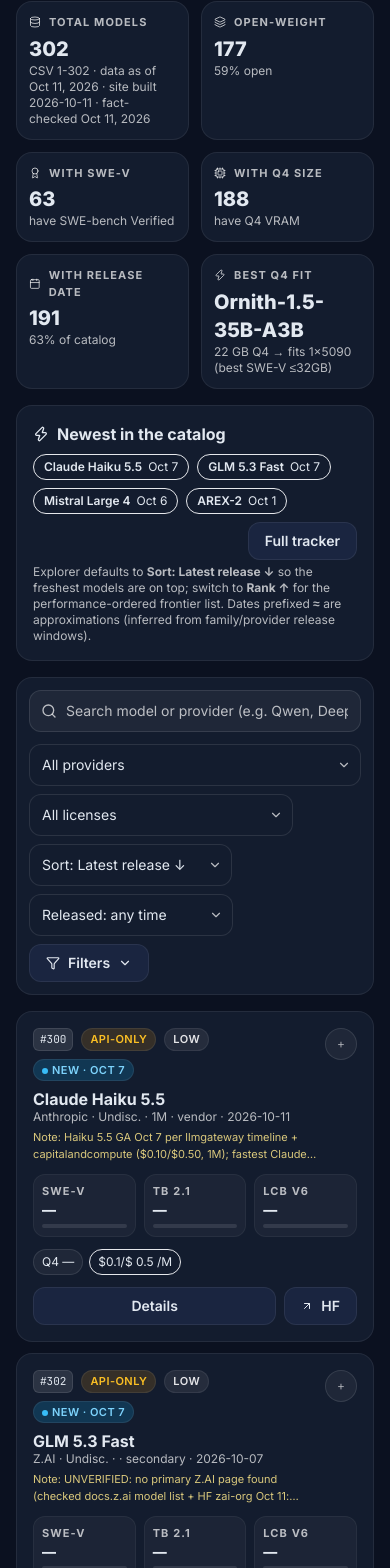
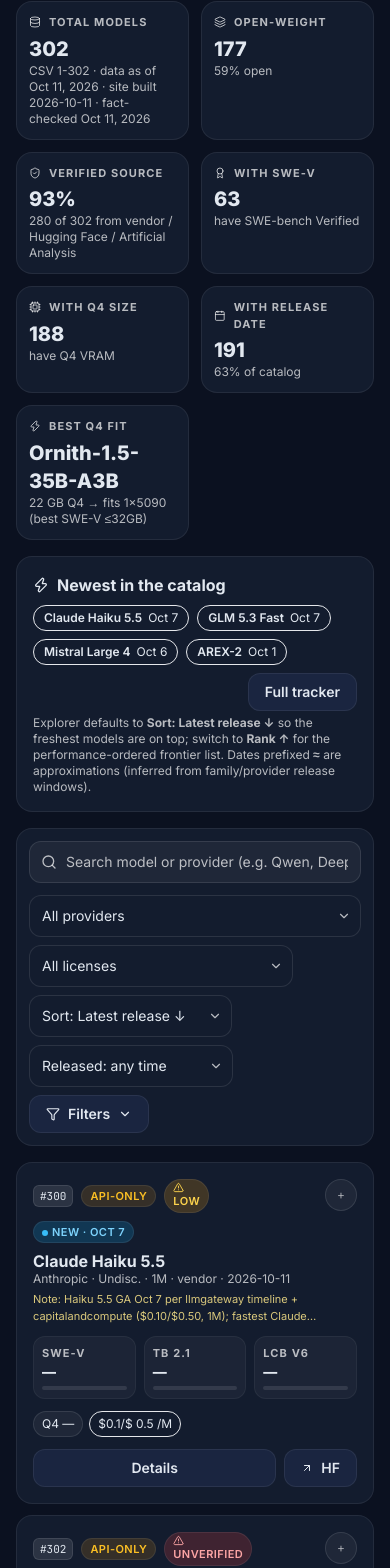
Before and after one commit to sachindeepcleaning-coder/ai-tracker, a React (Vite) app in the folder frontend/: page / in a window 390 px wide. Shown: the part 130-1698 px from the top of the page. Built offline with nearby package versions, Linux system fonts and the light colour scheme.

Commit message:
feat(ui): unverified badges + verified-source KPI

```diff
--- a/frontend/src/App.tsx
+++ b/frontend/src/App.tsx
@@ -1,5 +1,5 @@
 import React, { lazy, Suspense, useEffect, useState } from 'react'
-import { Zap, Database, Award, Layers, Cpu, Calendar } from 'lucide-react'
+import { Zap, Database, Award, Layers, Cpu, Calendar, ShieldCheck } from 'lucide-react'
 import Header from './components/Header'
 import Explorer from './components/Explorer'
 import ErrorBoundary from './components/ErrorBoundary'
@@ -135,10 +135,11 @@
       {ready && (
       <>
       {/* KPI strip */}
-      <section aria-label="Catalog summary" className="max-w-[1400px] mx-auto px-4 md:px-6 py-4 grid grid-cols-2 md:grid-cols-6 gap-3">
+      <section aria-label="Catalog summary" className="max-w-[1400px] mx-auto px-4 md:px-6 py-4 grid grid-cols-2 md:grid-cols-4 xl:grid-cols-7 gap-3">
         {[
           { k: 'Total models', v: stats.total, s: `CSV 1-${stats.total ?? 0} · data as of ${fmtDateFull(DATA_AS_OF)} · site built ${catalogMeta.data_regen_at ?? DATA_AS_OF} · fact-checked ${VERIFIED_AT}`, icon: Database },
           { k: 'Open-weight', v: stats.open, s: `${Math.round((stats.open / stats.total) * 100)}% open`, icon: Layers },
+          { k: 'Verified source', v: stats.total ? `${Math.round((stats.verifiedSrc / stats.total) * 100)}%` : '—', s: `${stats.verifiedSrc} of ${stats.total} from vendor / Hugging Face / Artificial Analysis`, icon: ShieldCheck },
           { k: 'With SWE-V', v: stats.withSWE, s: 'have SWE-bench Verified', icon: Award },
           { k: 'With Q4 size', v: stats.withQ4, s: 'have Q4 VRAM', icon: Cpu },
           { k: 'With release date', v: stats.dated, s: `${Math.round((stats.dated / stats.total) * 100)}% of catalog`, icon: Calendar },
--- a/frontend/src/components/DataQualityBadge.tsx
+++ b/frontend/src/components/DataQualityBadge.tsx
@@ -1,18 +1,31 @@
 import React from 'react'
+import { TriangleAlert } from 'lucide-react'
 
-type Props = { confidence: string | null }
+type Props = { confidence: string | null; source?: string | null }
 
-export function DataQualityBadge({ confidence }: Props) {
+export function DataQualityBadge({ confidence, source }: Props) {
   const c = (confidence || 'low').toLowerCase()
-  const map: Record<string, { label: string; cls: string; tip: string }> = {
-    high: { label: 'High', cls: 'bg-emerald-500/20 text-emerald-300 border-emerald-500/40', tip: 'HIGH: ≥2 coding benches + recent verification + independent source' },
-    medium: { label: 'Medium', cls: 'bg-amber-500/20 text-amber-300 border-amber-500/40', tip: 'MEDIUM: 1 coding bench' },
-    low: { label: 'Low', cls: 'bg-zinc-500/20 text-zinc-200 border-white/20', tip: 'LOW: no/sparse coding bench' },
+  const secondary = (source || '').toLowerCase() === 'secondary'
+  // Secondary-sourced rows are unverified by definition: red, icon + words
+  // (never color alone). Low-confidence primary rows keep the "Low" label
+  // but get the same prominent treatment.
+  if (secondary) {
+    const tip = 'UNVERIFIED: secondary source — treat scores and specs as provisional until vendor/HF confirmation'
+    return (
+      <span className="badge text-[10px] bg-red-500/20 text-red-300 border-red-500/50 font-bold" role="status" aria-label={tip} title={tip}>
+        <TriangleAlert size={11} aria-hidden="true" /> Unverified
+      </span>
+    )
+  }
+  const map: Record<string, { label: string; cls: string; tip: string; icon: boolean }> = {
+    high: { label: 'High', cls: 'bg-emerald-500/20 text-emerald-300 border-emerald-500/40', tip: 'HIGH: ≥2 coding benches + recent verification + independent source', icon: false },
+    medium: { label: 'Medium', cls: 'bg-amber-500/20 text-amber-300 border-amber-500/40', tip: 'MEDIUM: 1 coding bench', icon: false },
+    low: { label: 'Low', cls: 'bg-amber-500/20 text-amber-300 border-amber-500/50 font-bold', tip: 'LOW confidence: no/sparse coding bench — scores provisional', icon: true },
   }
   const v = map[c] || map.low
   return (
     <span className={`badge text-[10px] ${v.cls}`} role="status" aria-label={`Data quality ${v.label}: ${v.tip}`} title={v.tip}>
-      {v.label}
+      {v.icon && <TriangleAlert size={11} aria-hidden="true" />} {v.label}
     </span>
   )
 }
--- a/frontend/src/components/DetailModal.tsx
+++ b/frontend/src/components/DetailModal.tsx
@@ -71,7 +71,7 @@
               <span className="text-xs font-mono bg-white/10 border border-white/10 rounded-md px-1.5 py-0.5">#{detail.rank}</span>
               <span className={`badge ${licenseBadge(detail.license).cls}`}>{licenseBadge(detail.license).label}</span>
               {detail.is_orchestrator && <span className="badge bg-sky-500/15 text-sky-300 border-sky-500/30" role="status" aria-label="Orchestrator model">Orchestrator</span>}
-              <DataQualityBadge confidence={detail.confidence} />
+              <DataQualityBadge confidence={detail.confidence} source={detail.source} />
               <span className="text-xs text-white/70">{detail.provider}</span>
               {detail.model_type && <span className="badge bg-white/5 text-white/70 border-white/10">{detail.model_type}</span>}
             </div>
--- a/frontend/src/components/Explorer.tsx
+++ b/frontend/src/components/Explorer.tsx
@@ -284,7 +284,7 @@
                         <span className="text-[11px] font-mono bg-white/10 border border-white/10 rounded-md px-1.5 py-0.5">#{m.rank}</span>
                         <span className={`badge ${lic.cls}`}>{lic.label}</span>
                         {m.is_orchestrator && <span className="badge bg-sky-500/15 text-sky-300 border-sky-500/30" role="status" aria-label="Orchestrator model — routes to multiple models">Orchestrator</span>}
-                        <DataQualityBadge confidence={m.confidence} />
+                        <DataQualityBadge confidence={m.confidence} source={m.source} />
                         {m.is_free && <span className="badge bg-emerald-500/15 text-emerald-400 border-emerald-500/30">Free</span>}
                         {m.released && (
                           <span className={`badge ${isNew ? 'bg-sky-500/20 text-sky-300 border-sky-400/40' : 'bg-white/5 text-white/70 border-white/10'}`} title={`${m.released_est ? 'Approximate release' : 'Released'} ${m.released}${m.released_est ? ' (inferred from family/provider release window)' : ''} (data as-of ${fmtDateFull(DATA_AS_OF)})`}>
--- a/frontend/src/hooks/useModels.ts
+++ b/frontend/src/hooks/useModels.ts
@@ -273,7 +273,10 @@
     // Valid releases only (isValidRelease): future/invalid dates never inflate
     // the coverage KPI or leak into "latest" windows — matches 'dated' filter.
     const dated = models.filter((m) => isValidRelease(m.released)).length
-    return { total: models.length, open, closed: models.length - open, withSWE, withQ4, dated }
+    // Verified-source coverage: vendor, Hugging Face, or Artificial Analysis.
+    // Counted from the data (never hardcoded) for the overview KPI.
+    const verifiedSrc = models.filter((m) => ['vendor', 'huggingface', 'artificial-analysis'].includes((m.source || '').toLowerCase())).length
+    return { total: models.length, open, closed: models.length - open, withSWE, withQ4, dated, verifiedSrc }
   }, [models])
 
   const filtered = useMemo(() => {
```
Also changed, not shown: 2 other files (tests, documents, lock files or other folders).
